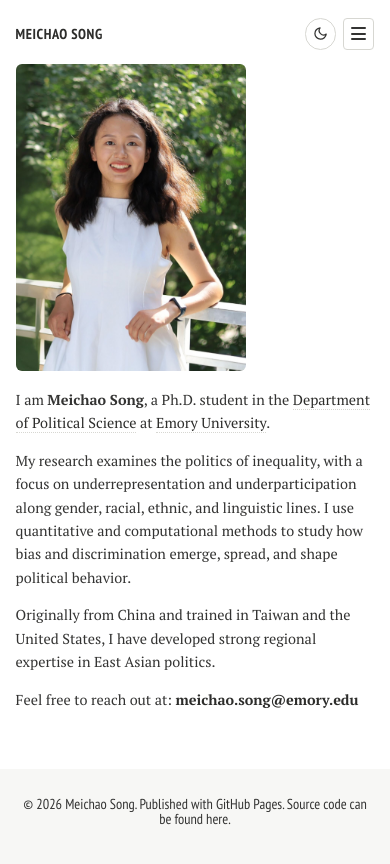
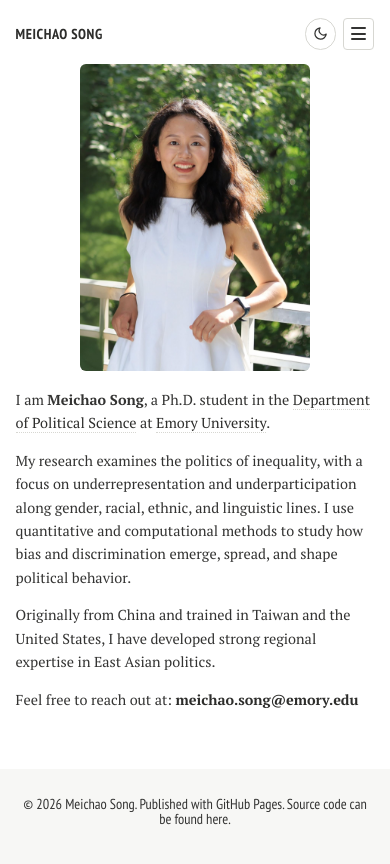
Before and after one commit to MeichaoPoliSci/MeichaoCV202606, a Jekyll site: the page built from index.md, in a window 390 px wide. Shown: the top 864 px of the page. Built offline with Jekyll 4.4.1, drawn with Linux system fonts in a browser that asks for light colours; nearby versions of some CDN libraries; comment, search, counter and statistics services are not loaded; a style sheet for code colours, icons or effects is not loaded.

Commit message:
Center mobile profile photo

```diff
--- a/_includes/head.html
+++ b/_includes/head.html
@@ -58,8 +58,8 @@
 <link rel="stylesheet" href="https://cdnjs.cloudflare.com/ajax/libs/academicons/1.8.6/css/academicons.min.css" integrity="sha256-uFVgMKfistnJAfoCUQigIl+JfUaP47GrRKjf6CTPVmw=" crossorigin="anonymous" />
 
 <!-- For all browsers -->
-<link rel="stylesheet" href="{{ "/assets/css/main.css" | relative_url }}?v=20260617-nav-active">
-<link rel="stylesheet" href="{{ "/assets/css/theme-toggle.css" | relative_url }}?v=20260617-nav-active">
+<link rel="stylesheet" href="{{ "/assets/css/main.css" | relative_url }}?v=20260617-mobile-photo">
+<link rel="stylesheet" href="{{ "/assets/css/theme-toggle.css" | relative_url }}?v=20260617-mobile-photo">
 
 <!--[if (lt IE 9) & (!IEMobile)]>
 <link rel="stylesheet" href="{{ "/assets/css/ie.css" | relative_url }}">
--- a/assets/css/theme-toggle.css
+++ b/assets/css/theme-toggle.css
@@ -428,6 +428,8 @@ html[data-theme="dark"] .footer-wrap {
   .profile-photo {
     width: min(72vw, 230px);
     height: auto;
+    margin-left: auto;
+    margin-right: auto;
     aspect-ratio: 3 / 4;
   }
 }
```
